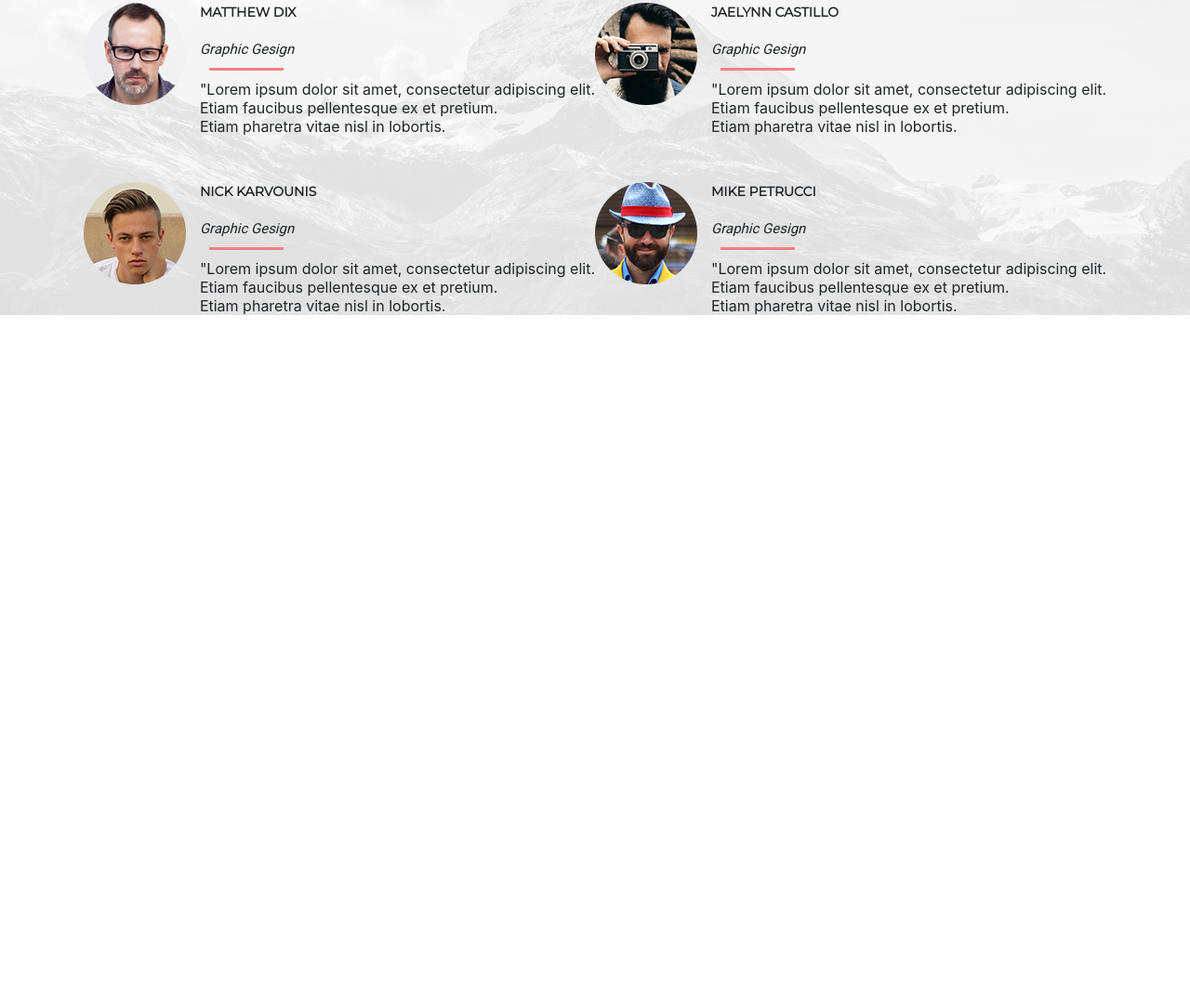
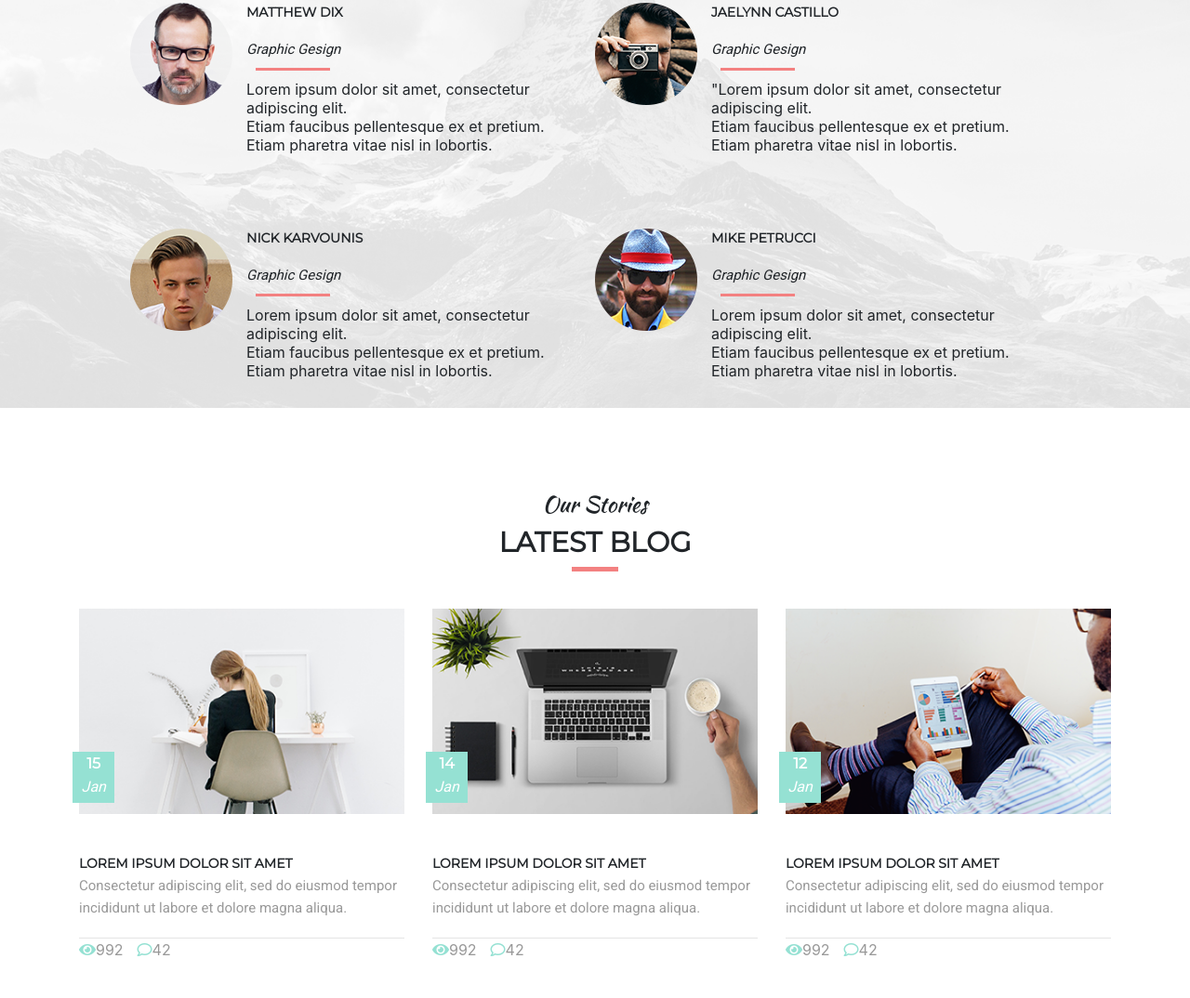
Before and after one commit to unicornDi/Mogo_landing_page, a website: page project/index.html in a window 1280 px wide. Shown: the part 6714-7788 px from the top of the page at 93% size. Before the commit the page ends 7061 px from the top, so only its background shows below. Drawn offline with Linux system fonts and the light colour scheme.

Commit message:
blog section added

```diff
--- a/project/index.html
+++ b/project/index.html
@@ -423,7 +423,7 @@
                 </div>
 
                 <div class="comment-text">
-                    <span>"Lorem ipsum dolor sit amet, consectetur adipiscing elit.
+                    <span>Lorem ipsum dolor sit amet, consectetur adipiscing elit.
                         Etiam faucibus pellentesque ex et pretium. Etiam pharetra vitae nisl in lobortis.
                         Phasellus ac viverra augue. Sed quis sem quis augue scelerisque mattis. Etiam pharetra vitae nisl in lobortis.
                         Phasellus ac viverra augue. Sed quis sem quis augue scelerisque mattis."</span><br>
@@ -449,7 +449,7 @@
                             <span class="clients-name">MATTHEW DIX</span><br>
                             <span class="clients-job">Graphic Gesign</span>
                             <div class="pink-bar"></div>
-                            <span>"Lorem ipsum dolor sit amet, consectetur adipiscing elit.<br>
+                            <span>Lorem ipsum dolor sit amet, consectetur adipiscing elit.<br>
                                     Etiam faucibus pellentesque ex et pretium.<br>
                                     Etiam pharetra vitae nisl in lobortis.<br>
                             </span>
@@ -473,7 +473,7 @@
                                 <span class="clients-name">NICK KARVOUNIS</span><br>
                                 <span class="clients-job">Graphic Gesign</span>
                                 <div class="pink-bar"></div>
-                                <span>"Lorem ipsum dolor sit amet, consectetur adipiscing elit.<br>
+                                <span>Lorem ipsum dolor sit amet, consectetur adipiscing elit.<br>
                                         Etiam faucibus pellentesque ex et pretium.<br>
                                         Etiam pharetra vitae nisl in lobortis.<br>
                                 </span>
@@ -485,7 +485,7 @@
                                 <span class="clients-name">MIKE PETRUCCI</span><br>
                                 <span class="clients-job">Graphic Gesign</span>
                                 <div class="pink-bar"></div>
-                                <span>"Lorem ipsum dolor sit amet, consectetur adipiscing elit.<br>
+                                <span>Lorem ipsum dolor sit amet, consectetur adipiscing elit.<br>
                                         Etiam faucibus pellentesque ex et pretium.<br>
                                         Etiam pharetra vitae nisl in lobortis.<br>
                                 </span>
@@ -496,9 +496,64 @@
         </section>
 
         <section class="blog">
-            <div class="small-header"></div>
-            <h1></h1>
-            <div class="blog-posts"></div>
+            <h4 class="small-header text-center">Our Stories</h4>
+            <h1 class="text-center">LATEST BLOG</h1>
+            <div class="bar mx-auto"></div>
+            <div class="container blog-posts">
+                <div class="row blog-img-block">
+                    <article class="col-lg-4 col-md-4">
+                        <div class="blog-img ">
+                                <img src="images/blog/blog-img-1.png">
+                                <div class="blue-rectangle text-center">
+                                    <span class="data">15</span><br><span class="month">Jan</span>
+                                </div>
+                        </div>
+                        <div class="blog-text">
+                            <span class="header">LOREM IPSUM DOLOR SIT AMET</span><br>
+                            <span class="text">Consectetur adipiscing elit, sed do eiusmod tempor incididunt ut labore et dolore magna aliqua.</span>
+                        </div>
+                        <div class="meta">
+                                <div class="views"><i class="fas fa-eye"></i><span>992</span></div>
+                                <div class="comments"><i class="far fa-comment"></i><span>42</span></div>
+                                </div>
+                    </article>
+                    <article class="col-lg-4 col-md-4">
+                        <div class="blog-img">
+                            <img src="images/blog/blog-img-2.png">
+                            <div class="blue-rectangle text-center">
+                                <span class="data">14</span><br><span class="month">Jan</span>
+                            </div>
+                        </div>
+                            <div class="blog-text">
+                                    <span class="header">LOREM IPSUM DOLOR SIT AMET</span><br>
+                                    <span class="text">Consectetur adipiscing elit, sed do eiusmod tempor incididunt ut labore et dolore magna aliqua.</span>
+                            </div>
+
+                            <div class="meta">
+                                    <div class="views"><i class="fas fa-eye"></i><span>992</span></div>
+                                    <div class="comments"><i class="far fa-comment"></i><span>42</span></div>
+                                </div>
+                    </article>
+                    <article class="col-lg-4 col-md-4">
+                    <div class="blog-img">
+                        <img src="images/blog/blog-img-3.png">
+                        <div class="blue-rectangle text-center">
+                            <span class="data">12</span><br><span class="month">Jan</span>
+                        </div>
+                        </div>
+                        <div class="blog-text">
+                                <span class="header">LOREM IPSUM DOLOR SIT AMET</span><br>
+                                <span class="text">Consectetur adipiscing elit, sed do eiusmod tempor incididunt ut labore et dolore magna aliqua.</span>
+                        </div>
+                        <div class="meta">
+                        <div class="views"><i class="fas fa-eye"></i><span>992</span></div>
+                        <div class="comments"><i class="far fa-comment"></i><span>42</span></div>
+                        </div>
+                    </article>
+
+                </div>
+              </div>
+
         </section>
 
         <section class="map">
--- /dev/null
+++ b/project/sass/blog.scss
@@ -0,0 +1,72 @@
+.blog {
+    @include headers;
+    margin-top: 90px;
+
+
+        .blog-img-block {
+            margin-top: 40px;
+
+                .blog-img {
+                    position: relative;
+                    margin-bottom: 40px;
+
+                    .blue-rectangle {
+                        min-width: 13%;
+                        min-height: 25%;
+                        background: $light-blue;
+                        position: absolute;
+                        top:70%;
+                        left: -7px;
+                        z-index: 1;
+
+                            .data {
+                                color: white;
+                                font-family: $main-font;
+                                font-weight: bold;
+                            }
+                            .month {
+                                color:white;
+                                font-style: italic;
+                                font-family: $roboto;
+                            }
+                    }
+
+                    img {
+                        width: 100%;
+                    }
+                }
+            .blog-text {
+                .header {
+                    font-family: $main-font;
+                    font-size: 14px;
+                    font-weight: bold;
+                }
+
+                .text {
+                    font-family: $roboto;
+                    font-size: 15px;
+                    color: #999999;
+                    margin-top: 20px;
+
+                }
+            }
+            .meta {
+                display: flex;
+                width: 100%;
+                border-top: 1px solid $light-grey;
+                margin-top: 20px;
+                margin-bottom: 40px;
+
+                .views {
+                  margin-right: 15px;
+                  color: #999999;
+                }
+                .comments {
+                    color:#999999;
+                }
+                i {
+                        color: $light-blue;
+                    }
+            }
+            }
+}
--- a/project/sass/clients.scss
+++ b/project/sass/clients.scss
@@ -28,6 +28,8 @@
                         align-items: flex-start;
                         justify-content: center;
                         margin-top: 50px;
+                        flex-basis: 500px;
+                        margin-bottom: 30px;
 
 
                         .pink-bar {
--- a/project/sass/style.scss
+++ b/project/sass/style.scss
@@ -11,6 +11,8 @@
 @import './hipster-line.scss';
 @import './our-works.scss';
 @import './clients.scss';
+@import './blog.scss';
+@import './map.scss';
 
 body {
     overflow-x: hidden;
```
Also changed, not shown: project/css/style.css, project/images/blog/blog-img-1.png (added), project/images/blog/blog-img-2.png (added), project/images/blog/blog-img-3.png (added), project/images/map-bg.png (added), project/sass/map.scss (added).
